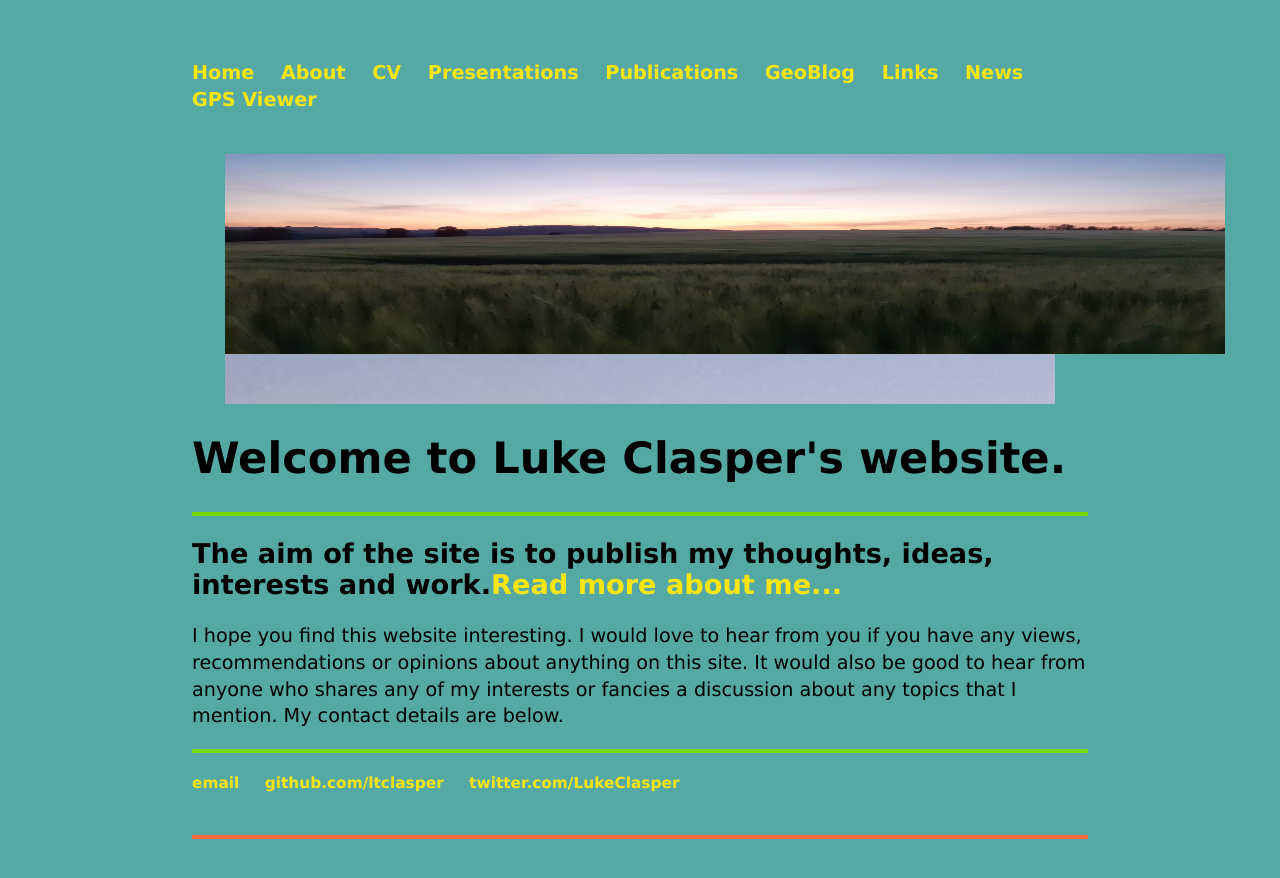
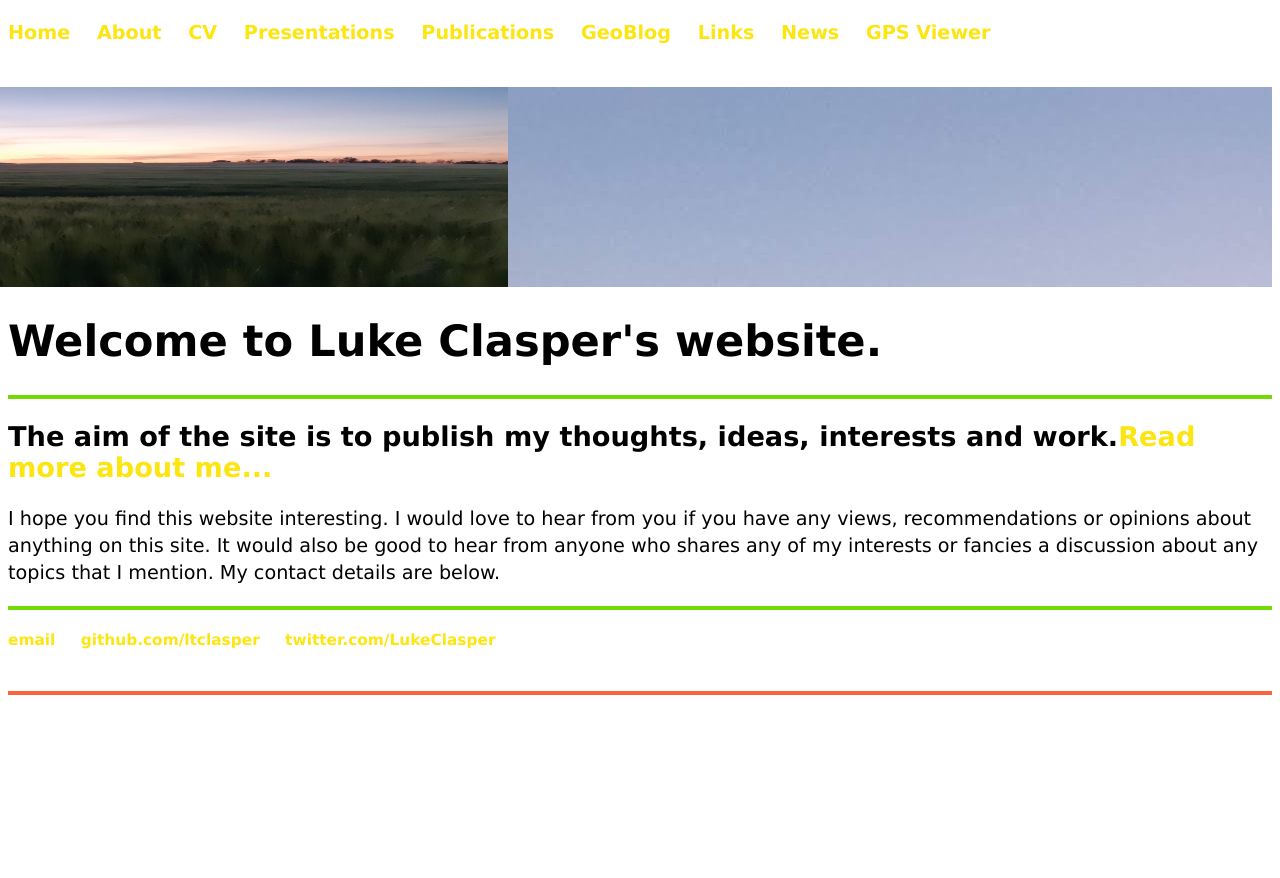
Before and after one commit to ltclasper/ltclasper.github.io, a Jekyll site: the page built from index.html, in a window 1280 px wide. Shown: the top 878 px of the page. Built offline with Jekyll 4.4.1, drawn with Linux system fonts in a browser that asks for light colours.

Commit message:
Update main.css

```diff
--- a/css/main.css
+++ b/css/main.css
@@ -1,9 +1,15 @@
-#header {
-    margin:          0 auto;
-    width:           830px;
-    height:          250px;
-    background-image: url("/sunset_photo.jpg");
-    background-repeat:no-repeat;
+#wrapperHeader{
+    position: relative;
+    background-image:url(/sunset_photo.jpg);
+}
+
+#header{
+    left: 50%;
+    margin-left: -500px;
+    background:url(/sunset_photo.jpg) no-repeat;
+    width:1000px;
+    height:200px;
+}
 }
 body {
     margin: 60px auto;
```
